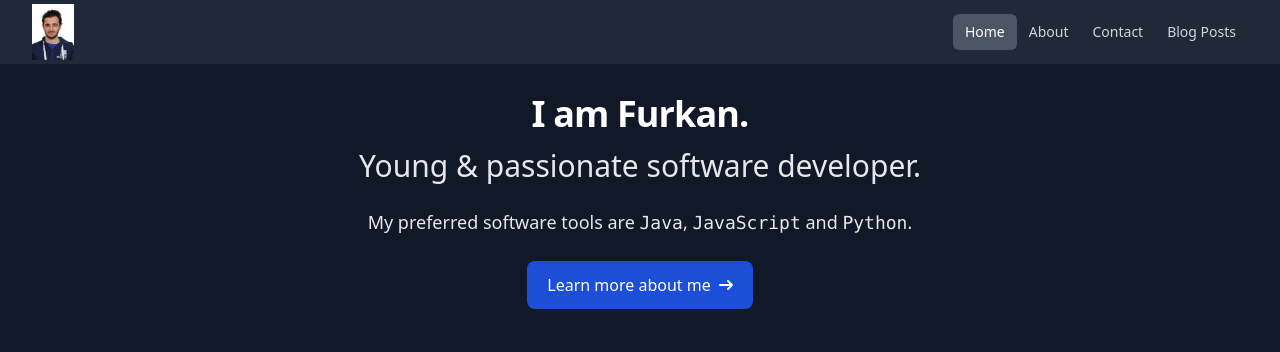
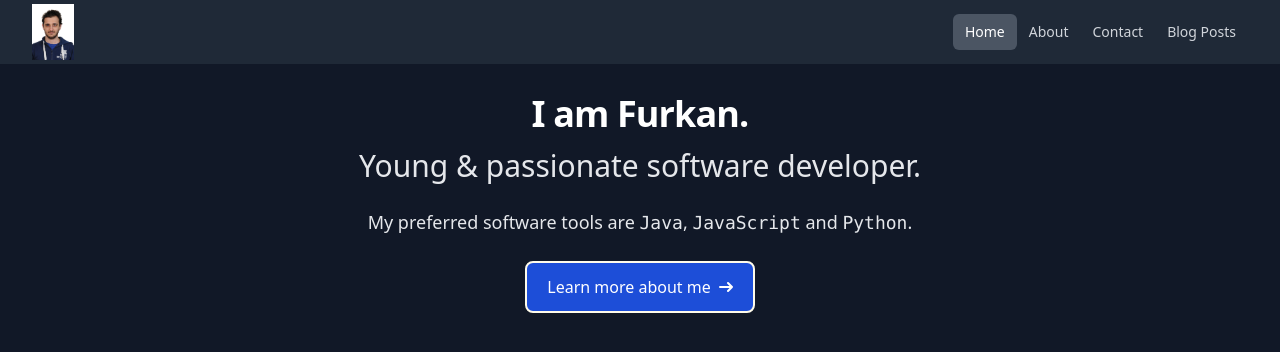
Before and after one commit to FurkanKarakas/furkankarakas.github.io, a React (Vite) app: page / in a window 1280 px wide. Shown: the top 352 px of the page. Built offline with nearby package versions, Linux system fonts and the light colour scheme; the HTML template or start-up script is replaced by a standard one.

Commit message:
update border

```diff
--- a/src/pages/Home.jsx
+++ b/src/pages/Home.jsx
@@ -33,7 +33,7 @@ export default function Home() {
         </p>
         <Link
           to="/about"
-          className="inline-flex items-center justify-center rounded-lg bg-blue-700 px-5 py-3 text-center text-base font-medium text-white hover:bg-blue-800 focus:ring-4 focus:ring-blue-300"
+          className="inline-flex items-center justify-center rounded-lg border-2 border-amber-50 bg-blue-700 px-5 py-3 text-center text-base font-medium text-white hover:bg-blue-800 focus:ring-4 focus:ring-blue-300"
         >
           Learn more about me
           <svg
```
